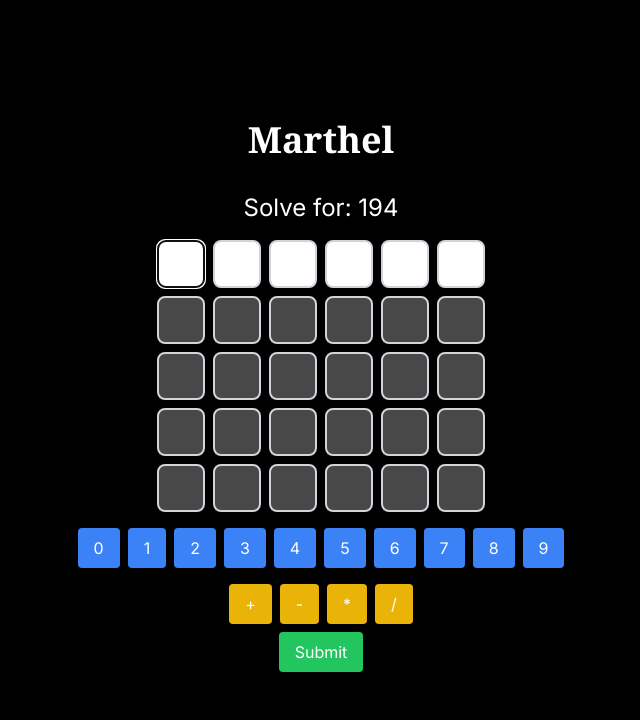
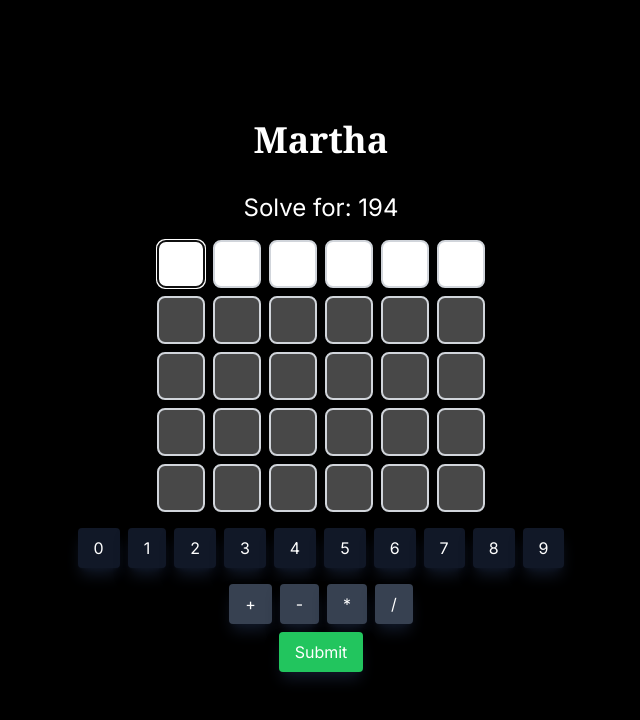
Before and after one commit to KlausMikhaelson/marthel, a Next.js app: page / in a window 1280 px wide. Shown: the top 720 px of the page, without its empty margins (319-959 px from the left). Built offline with nearby package versions, Linux system fonts and the light colour scheme.

Commit message:
styled buttons

```diff
--- a/app/page.tsx
+++ b/app/page.tsx
@@ -20,7 +20,7 @@ export default function Home() {
 
   return (
     <div className="flex flex-col items-center justify-center min-h-screen bg-black">
-      <h1 className="text-4xl font-bold mb-8 text-white font-serif">Marthel</h1>
+      <h1 className="text-4xl font-bold mb-8 text-white font-serif">Martha</h1>
       <div className="text-2xl text-white mb-4">
         Solve for: {chosenNumber}
       </div>
@@ -46,12 +46,12 @@ export default function Home() {
       </div>
       <div className="mt-4 flex flex-wrap items-center justify-center gap-2">
         {"0123456789".split("").map((char) => (
-          <Button key={char} char={char} onClick={() => handleButtonClick(char)} color="bg-blue-500" />
+          <Button key={char} char={char} onClick={() => handleButtonClick(char)} color="bg-gray-900 shadow-lg" />
         ))}
       </div>
       <div className="mt-4 flex flex-wrap items-center justify-center gap-2">
         {["+", "-", "*", "/"].map((char) => (
-          <Button key={char} char={char} onClick={() => handleButtonClick(char)} color="bg-yellow-500" />
+          <Button key={char} char={char} onClick={() => handleButtonClick(char)} color="bg-gray-700" />
         ))}
       </div>
       <Button char="Submit" onClick={handleSubmit} color="m-2 bg-green-500" />
--- a/components/button.tsx
+++ b/components/button.tsx
@@ -8,7 +8,7 @@ interface ButtonProps {
 
 const Button: React.FC<ButtonProps> = ({ char, onClick, color }) => {
   return (
-    <button onClick={onClick} className={`px-4 py-2 ${color} text-white rounded`}>
+    <button onClick={onClick} className={`px-4 py-2 ${color} text-white rounded shadow-lg shadow-gray-900`}>
       {char}
     </button>
   );
```
